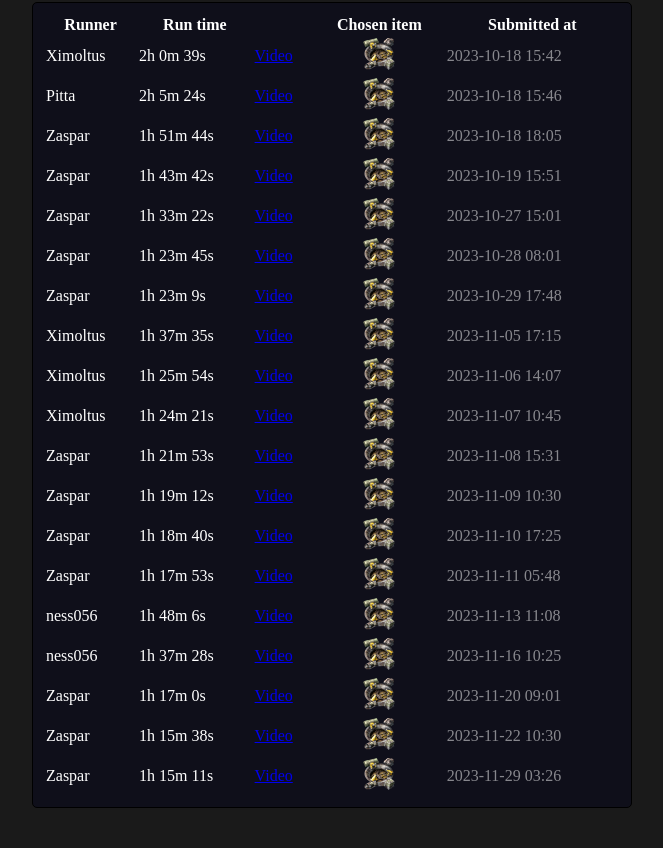
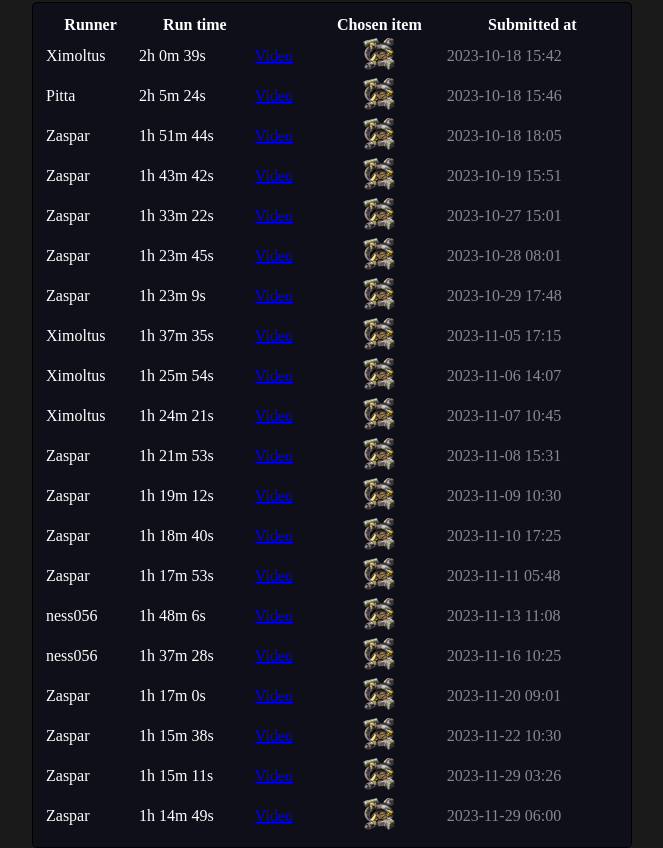
Before and after one commit to petersn/factorio-mod-speedruns-leaderboard, a React app: page / in a window 1280 px wide. Shown: the part 1670-2518 px from the top of the page, without its empty margins (308-971 px from the left). Before the commit the page ends 2478 px from the top, so only its background shows below. Built offline with nearby package versions, Linux system fonts and the light colour scheme.

Commit message:
Adding another run, but at an uncertain time

```diff
--- a/src/App.tsx
+++ b/src/App.tsx
@@ -173,7 +173,13 @@ const RUNS: Run[] = [
     link: 'https://www.twitch.tv/videos/1990262672',
     chosenItem: 'Rocket_silo.png',
   },
-
+  {
+    runner: 'Zaspar',
+    timestamp: '2023-11-29 06:00',
+    time: [1, 14, 49],
+    link: 'https://www.twitch.tv/videos/1990264840',
+    chosenItem: 'Rocket_silo.png',
+  },
 ];
 
 function timestampToMoment(timestamp: string): moment.Moment {
```
